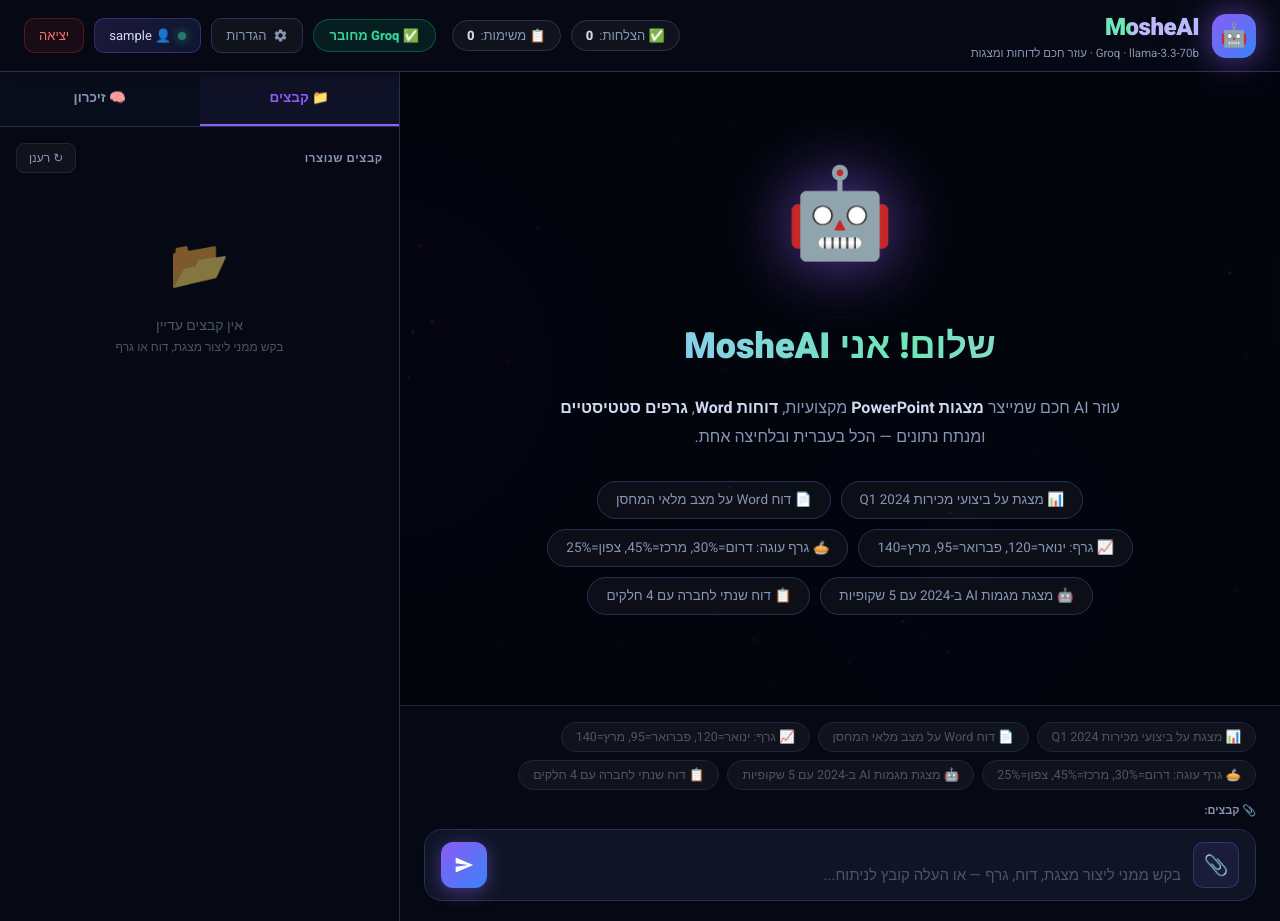
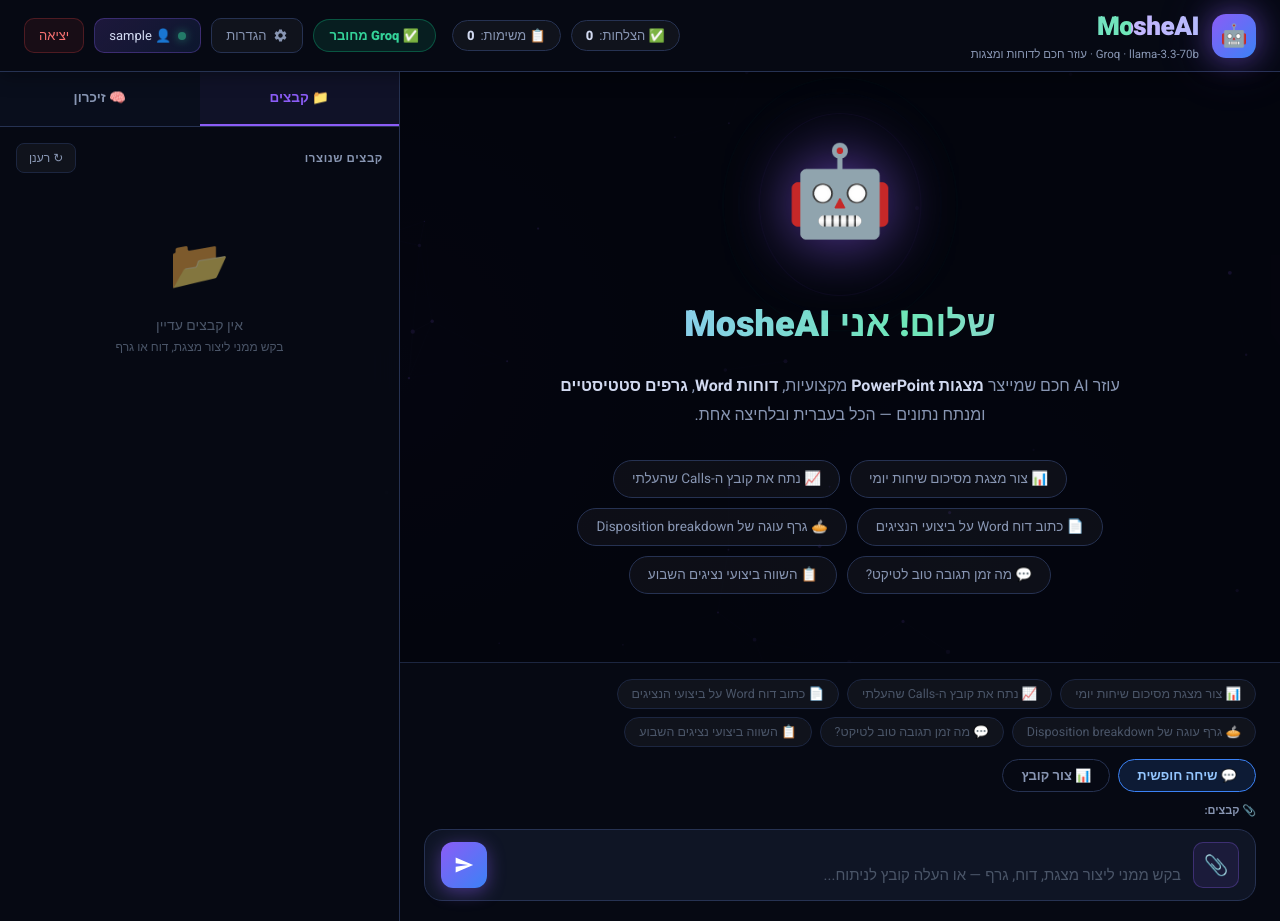
Before and after one commit to Moshe0408/MosheAI, a Flask app: page / in a window 1280 px wide. Run offline with Flask 3, Linux system fonts and the light colour scheme; the visitor is signed in with stand-in values (Sample User, id 1); data that the repository does not hold is empty; parts of the project's set-up code (start-up, migrations or seed data) failed here and were passed over; some libraries are stand-ins or nearby versions.

Commit message:
fix: Permanent API key via session cookie + TIER2 AI + bigger UI + mode selector
- FIX 1: Store API key in session cookie (session["groq_key"]) so it
  survives across Vercel serverless containers; added before_request
  hook ensure_api_key() to restore key from cookie on every request
- FIX 2: Rewrote system prompt to make MosheAI a general assistant
  with full understanding of TIER2 Calls (CSV) and Tickets (XLSX)
  data structures, column names, and analysis patterns
- FIX 3: Added openpyxl>=3.1.0 to requirements.txt
- FIX 4: Increased base font to 17px, message bubbles to 16px, logo
  to 26px; added mode selector (chat / create-file toggle) above
  the input area with appropriate CSS
- FIX 5: Updated EXAMPLES array to TIER2-relevant prompts

Co-Authored-By: Claude Sonnet 4.6 <noreply@anthropic.com>

```diff
--- a/app.py
+++ b/app.py
@@ -55,6 +55,19 @@ agent = MosheAIAgent()
 def _reinit_agent():
     global agent
     agent = MosheAIAgent()
+
+
+# ── before_request: שחזר API Key מה-session cookie ──
+@app.before_request
+def ensure_api_key():
+    key = (
+        os.environ.get("GROQ_API_KEY")
+        or session.get("groq_key")
+        or _load_config().get("groq_api_key", "")
+    )
+    if key and not os.environ.get("GROQ_API_KEY"):
+        os.environ["GROQ_API_KEY"] = key
+        _reinit_agent()
 
 
 # ── הגנה ─────────────────────────────────────────
@@ -252,8 +265,9 @@ def settings():
     if not key.startswith("gsk_"):
         return jsonify({"error": "מפתח Groq לא תקין (חייב להתחיל ב-gsk_)"}), 400
 
-    # Save to env AND to /tmp config (survives within same container)
+    # Save to env, session cookie AND /tmp config
     os.environ["GROQ_API_KEY"] = key
+    session["groq_key"] = key          # travels with every request across serverless containers
     cfg = _load_config()
     cfg["groq_api_key"] = key
     _save_config(cfg)
--- a/engine/agent.py
+++ b/engine/agent.py
@@ -9,20 +9,38 @@ from engine.tools import TOOLS_SCHEMA_GROQ, run_tool
 
 MODEL = "llama-3.3-70b-versatile"
 
-SYSTEM = """אתה MosheAI - עוזר AI מקצועי חכם שעובד בעברית.
+SYSTEM = """אתה MosheAI - עוזר AI מקצועי חכם של Verifone ישראל. אתה עוזר לצוות ה-TIER2.
 
-יכולותיך:
-• יצירת מצגות PowerPoint מקצועיות ויפות
-• כתיבת דוחות Word עם טבלאות ומבנה ברור
-• יצירת גרפים וסטטיסטיקה מרשימים
-• ניתוח נתונים והצגתם בצורה ברורה
+🎯 אתה יכול לעשות הכל:
+• לענות על כל שאלה - טכנית, עסקית, כללית
+• לנתח נתוני שיחות ו-Tickets של מוקד שירות
+• ליצור מצגות PowerPoint מקצועיות
+• לכתוב דוחות Word עם טבלאות
+• ליצור גרפים וסטטיסטיקות
+• לנתח קבצי Excel/CSV
 
-עקרונות עבודה:
-• תמיד ייצר תוצאות מוחשיות (קבצים אמיתיים)
-• השתמש בכלים הזמינים לך
+📊 מבנה נתוני TIER2 שאתה מכיר:
+קבצי Calls (CSV): CAMPAIGN, CALL TYPE, AGENT NAME, DISPOSITION, TALK TIME, HANDLE TIME, QUEUE WAIT TIME, SKILL, DATE, HOUR, TRANSFERS, Survey
+קבצי Tickets (XLSX): id, ticketType, owner, state, open/close times, response times, message counts, duration, ticketSummary
+
+כשמנתחים קבצי Calls:
+- ספור שיחות לפי סוג (Inbound/Manual/Outbound)
+- חשב ממוצע TALK TIME לפי נציג
+- נתח DISPOSITION breakdown
+- זהה שיחות ללא מענה (SIP 480)
+- צור גרפים: עמודות לנציגים, עוגה ל-dispositions
+
+כשמנתחים קבצי Tickets:
+- חשב זמני תגובה (agentAssignToResponseTimeNet)
+- נתח לפי סוג (ticketType)
+- בדוק open/close rates
+
+עקרונות:
 • ענה תמיד בעברית
-• שאף לאיכות גבוהה ומקצועית
-• למד מהטעויות הקודמות שלך
+• היה ידידותי ומקצועי
+• אם מבקשים קובץ - צור אותו עם הכלים
+• אם שואלים שאלה - ענה ישירות בלי ליצור קבצים מיותרים
+• למד מטעויות קודמות
 """
 
 
--- a/requirements.txt
+++ b/requirements.txt
@@ -3,3 +3,4 @@ groq>=1.1.0
 python-pptx>=0.6.23
 python-docx>=1.1.0
 matplotlib>=3.8.0
+openpyxl>=3.1.0
--- a/templates/index.html
+++ b/templates/index.html
@@ -21,7 +21,7 @@
   --tr:0.22s cubic-bezier(0.4,0,0.2,1);
 }
 
-html,body{height:100%;font-family:'Heebo',sans-serif;background:var(--bg);color:var(--text);overflow:hidden;font-size:16px;}
+html,body{height:100%;font-family:'Heebo',sans-serif;background:var(--bg);color:var(--text);overflow:hidden;font-size:17px;}
 
 /* SCROLLBAR */
 ::-webkit-scrollbar{width:5px;}
@@ -54,7 +54,7 @@ html,body{height:100%;font-family:'Heebo',sans-serif;background:var(--bg);color:
   50%{box-shadow:0 0 36px var(--glow-p),0 0 70px rgba(139,92,246,0.4);}
 }
 .logo-name{
-  font-size:24px;font-weight:900;
+  font-size:26px;font-weight:900;
   background:linear-gradient(90deg,#c4b5fd,#93c5fd,#6ee7b7);
   background-size:200%;
   -webkit-background-clip:text;-webkit-text-fill-color:transparent;
@@ -225,7 +225,7 @@ html,body{height:100%;font-family:'Heebo',sans-serif;background:var(--bg);color:
 .msg-bubble{
   background:var(--card2);border:1px solid var(--border2);
   border-radius:var(--radius);padding:14px 18px;
-  font-size:15px;line-height:1.75;white-space:pre-wrap;word-break:break-word;
+  font-size:16px;line-height:1.75;white-space:pre-wrap;word-break:break-word;
 }
 .msg.user .msg-bubble{
   background:linear-gradient(135deg,rgba(139,92,246,0.2),rgba(59,130,246,0.16));
@@ -329,6 +329,16 @@ html,body{height:100%;font-family:'Heebo',sans-serif;background:var(--bg);color:
 /* CURSOR */
 .cursor::after{content:"▋";animation:blink 1s infinite;color:var(--p1);font-size:12px;vertical-align:middle;}
 @keyframes blink{0%,100%{opacity:1}50%{opacity:0}}
+
+/* MODE SELECTOR */
+.mode-selector{display:flex;gap:8px;margin-bottom:10px;}
+.mode-btn{
+  padding:6px 18px;border-radius:20px;font-size:13px;font-weight:700;
+  cursor:pointer;transition:all 0.2s;border:1.5px solid var(--border2);
+  background:transparent;color:var(--muted);font-family:inherit;
+}
+.mode-btn.active.chat{background:rgba(59,130,246,0.15);border-color:var(--blue);color:#93c5fd;}
+.mode-btn.active.create{background:rgba(139,92,246,0.15);border-color:var(--p1);color:#c4b5fd;}
 
 /* ══ MODAL ══ */
 .modal-overlay{display:none;position:fixed;inset:0;z-index:100;align-items:center;justify-content:center;}
@@ -458,6 +468,12 @@ html,body{height:100%;font-family:'Heebo',sans-serif;background:var(--bg);color:
     <div id="input-area">
       <div id="quick-examples"></div>
 
+      <!-- Mode selector -->
+      <div class="mode-selector">
+        <button class="mode-btn active chat" id="mode-chat" onclick="setMode('chat')">💬 שיחה חופשית</button>
+        <button class="mode-btn create" id="mode-create" onclick="setMode('create')">📊 צור קובץ</button>
+      </div>
+
       <!-- Uploaded files strip -->
       <div id="upload-strip" style="display:none;margin-bottom:10px;display:flex;flex-wrap:wrap;gap:6px;align-items:center;">
         <span style="font-size:11px;color:var(--muted);font-weight:700;">📎 קבצים:</span>
@@ -579,15 +595,22 @@ html,body{height:100%;font-family:'Heebo',sans-serif;background:var(--bg);color:
 
 // ══ EXAMPLES ══
 const EXAMPLES=[
-  "📊 מצגת על ביצועי מכירות Q1 2024",
-  "📄 דוח Word על מצב מלאי המחסן",
-  "📈 גרף: ינואר=120, פברואר=95, מרץ=140",
-  "🥧 גרף עוגה: דרום=30%, מרכז=45%, צפון=25%",
-  "🤖 מצגת מגמות AI ב-2024 עם 5 שקופיות",
-  "📋 דוח שנתי לחברה עם 4 חלקים"
+  "📊 צור מצגת מסיכום שיחות יומי",
+  "📈 נתח את קובץ ה-Calls שהעלתי",
+  "📄 כתוב דוח Word על ביצועי הנציגים",
+  "🥧 גרף עוגה של Disposition breakdown",
+  "💬 מה זמן תגובה טוב לטיקט?",
+  "📋 השווה ביצועי נציגים השבוע"
 ];
 
 let isStreaming=false;
+let currentMode='chat'; // 'chat' | 'create'
+
+function setMode(mode){
+  currentMode=mode;
+  document.getElementById("mode-chat").className   = "mode-btn" + (mode==="chat"   ? " active chat"   : "");
+  document.getElementById("mode-create").className = "mode-btn" + (mode==="create" ? " active create" : "");
+}
 
 document.addEventListener("DOMContentLoaded",()=>{
   renderExamples();loadFiles();loadMemory();setupInput();loadSettingsStatus();
@@ -625,8 +648,13 @@ async function sendMessage(){
   const aiBody=appendAIMsg();
   scrollBottom();
   let textEl=null;
+  // Append mode hint to the message sent to backend
+  const modeSuffix = currentMode==="chat"
+    ? "\n\n[מצב שיחה - ענה בטקסט בלבד, אל תיצור קבצים אלא אם מבוקש במפורש]"
+    : "\n\n[מצב יצירה - המשתמש מבקש ליצור קובץ]";
+  const apiText = text + modeSuffix;
   try{
-    const resp=await fetch("/api/chat",{method:"POST",headers:{"Content-Type":"application/json"},body:JSON.stringify({message:text})});
+    const resp=await fetch("/api/chat",{method:"POST",headers:{"Content-Type":"application/json"},body:JSON.stringify({message:apiText})});
     const reader=resp.body.getReader(),decoder=new TextDecoder();
     let buf="";
     while(true){
```
